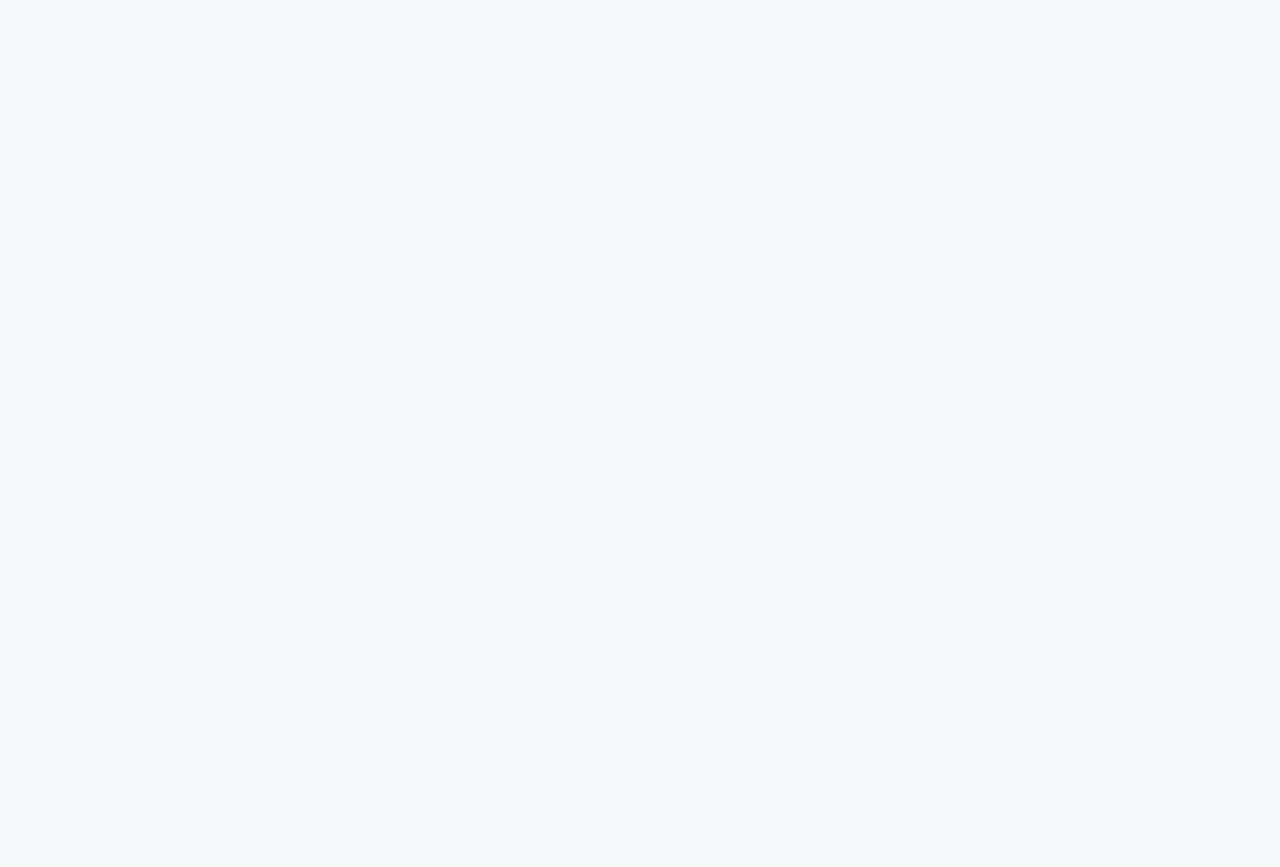
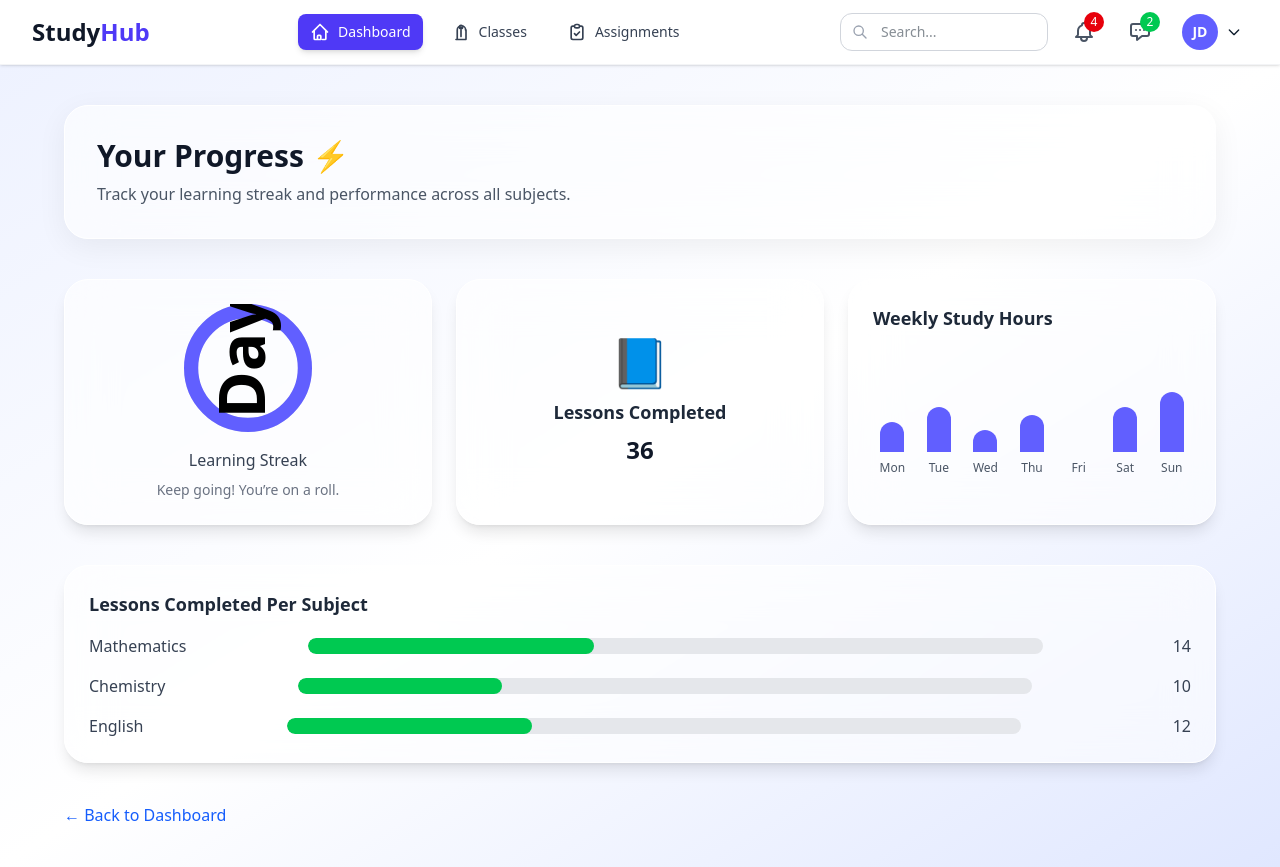
Before and after one commit to juliusmwas/StudyHub, a React (Vite) app: page /student/progress in a window 1280 px wide. Before the commit this address had no page. Before the commit the page ends 800 px from the top, so only its background shows below. Built offline with nearby package versions, Linux system fonts and the light colour scheme.

Commit message:
Added a learning streak section to track how many consecutive days the student studied etc

```diff
--- a/src/App.jsx
+++ b/src/App.jsx
@@ -12,6 +12,8 @@ import StudentSchedule from './Pages/dashboard/student/Lessons/StudentSchedule';
 import StudentMessages from "./Pages/dashboard/student/Messages/StudentMessages";
 import CompletedLessons from "./Pages/dashboard/student/Lessons/CompletedLessons";
 import ReviewLesson from "./Pages/dashboard/student/Lessons/ReviewLesson";
+import StudentProgress from "./Pages/dashboard/student/Progress/StudentProgress";
+
 
 
 function App() {
@@ -41,6 +43,8 @@ function App() {
         <Route path="/student/messages" element={<StudentMessages />}/>
         <Route path="/student/lessons/completed" element={<CompletedLessons />}/>
         <Route path="/student/lessons/:id/review" element={<ReviewLesson />} />
+        <Route path="/student/progress" element={<StudentProgress />} />
+
 
 
       </Routes>
--- a/src/Pages/dashboard/student/Lessons/CompletedLessons.jsx
+++ b/src/Pages/dashboard/student/Lessons/CompletedLessons.jsx
@@ -70,12 +70,7 @@ export default function CompletedLessons() {
                   >
                     Review Lesson
                   </Link>
-                  <Link
-                    to={`/student/lessons/${lesson.id}/notes`}
-                    className="flex-1 px-4 py-2 bg-gray-200 text-gray-900 rounded-xl hover:bg-gray-300 transition font-semibold text-center"
-                  >
-                    View Notes
-                  </Link>
+
                 </div>
               </div>
             ))}
--- /dev/null
+++ b/src/Pages/dashboard/student/Lessons/LessonNotes.jsx
@@ -0,0 +1,72 @@
+import { useParams, Link } from "react-router-dom";
+import StudentNavbar from "../../../../Components/StudentNavbar";
+
+// Mock notes data
+const lessonsNotes = [
+  {
+    id: 1,
+    title: "Linear Equations Notes",
+    file: "LinearEquations.pdf",
+    summary: "Summary of linear equations: y = mx + b, solving for x, practice problems.",
+  },
+  {
+    id: 2,
+    title: "Organic Chemistry Notes",
+    file: "OrganicChemBasics.pdf",
+    summary: "Summary of basic organic chemistry: hydrocarbons, functional groups, reactions.",
+  },
+];
+
+export default function LessonNotes() {
+  const { id } = useParams();
+  const lesson = lessonsNotes.find((l) => l.id === parseInt(id)) || lessonsNotes[0];
+
+  return (
+    <>
+      <StudentNavbar />
+      <div className="min-h-screen bg-gradient-to-br from-gray-50 via-white to-emerald-50 px-6 py-10">
+        <div className="max-w-3xl mx-auto">
+
+          {/* Header */}
+          <div className="bg-white/60 backdrop-blur-xl p-8 rounded-3xl border border-white shadow-lg mb-10">
+            <h1 className="text-3xl font-semibold text-gray-900">{lesson.title} 📄</h1>
+          </div>
+
+          {/* Notes Content */}
+          <div className="bg-white/60 backdrop-blur-xl p-6 rounded-3xl border border-white shadow-lg mb-8">
+            <p className="text-gray-800 text-lg">{lesson.summary}</p>
+
+            <div className="mt-6 flex gap-4">
+              {/* Mock download button */}
+              <a
+                href={`/${lesson.file}`}
+                target="_blank"
+                rel="noopener noreferrer"
+                className="px-6 py-2 bg-blue-600 text-white rounded-xl hover:bg-blue-700 transition font-semibold"
+              >
+                Download Notes
+              </a>
+              <Link
+                to={`/student/lessons/${id}/review`}
+                className="px-6 py-2 bg-gray-200 text-gray-900 rounded-xl hover:bg-gray-300 transition font-semibold"
+              >
+                Back to Review
+              </Link>
+            </div>
+          </div>
+
+          {/* Back to Dashboard */}
+          <div>
+            <Link
+              to="/student/dashboard"
+              className="text-blue-600 hover:underline"
+            >
+              ← Back to Dashboard
+            </Link>
+          </div>
+
+        </div>
+      </div>
+    </>
+  );
+}
--- a/src/Pages/dashboard/student/Lessons/ReviewLesson.jsx
+++ b/src/Pages/dashboard/student/Lessons/ReviewLesson.jsx
@@ -57,12 +57,7 @@ export default function ReviewLesson() {
             >
               Back to Dashboard
             </Link>
-            <Link
-              to={`/student/lessons/${lesson.id}/notes`}
-              className="px-6 py-2 bg-blue-600 text-white rounded-xl hover:bg-blue-700 transition font-semibold"
-            >
-              View Notes
-            </Link>
+
           </div>
 
         </div>
--- /dev/null
+++ b/src/Pages/dashboard/student/Progress/StudentProgress.jsx
@@ -0,0 +1,137 @@
+import StudentNavbar from "../../../../Components/StudentNavbar";
+import { Link } from "react-router-dom";
+
+export default function StudentProgress() {
+  // Mock progress data
+  const progressData = {
+    streak: 5, // days
+    weeklyStudyHours: [2, 3, 1.5, 2.5, 0, 3, 4], // Mon-Sun
+    lessonsCompleted: [
+      { subject: "Mathematics", completed: 14 },
+      { subject: "Chemistry", completed: 10 },
+      { subject: "English", completed: 12 },
+    ],
+  };
+
+  const totalLessons = progressData.lessonsCompleted.reduce((a, b) => a + b.completed, 0);
+
+  return (
+    <>
+      <StudentNavbar />
+
+      <div className="min-h-screen bg-gradient-to-br from-indigo-50 via-white to-indigo-100 px-6 py-10">
+        <div className="max-w-6xl mx-auto">
+
+          {/* Header */}
+          <div className="bg-white/60 backdrop-blur-xl p-8 rounded-3xl border border-white shadow-[0_8px_30px_rgba(0,0,0,0.06)] mb-10">
+            <h1 className="text-3xl font-semibold text-gray-900">Your Progress ⚡</h1>
+            <p className="text-gray-600 mt-2">
+              Track your learning streak and performance across all subjects.
+            </p>
+          </div>
+
+          {/* Main Stats */}
+          <div className="grid grid-cols-1 md:grid-cols-3 gap-6 mb-10">
+
+            {/* Learning Streak */}
+            <div className="bg-white/60 backdrop-blur-xl p-6 rounded-3xl border border-white shadow-lg flex flex-col items-center">
+              <div className="relative w-32 h-32">
+                {/* Progress Ring */}
+                <svg className="transform -rotate-90" viewBox="0 0 36 36">
+                  <circle
+                    className="text-gray-200"
+                    strokeWidth="4"
+                    stroke="currentColor"
+                    fill="transparent"
+                    r="16"
+                    cx="18"
+                    cy="18"
+                  />
+                  <circle
+                    className="text-indigo-500"
+                    strokeWidth="4"
+                    strokeDasharray={`${progressData.streak * 20}, 100`}
+                    strokeLinecap="round"
+                    stroke="currentColor"
+                    fill="transparent"
+                    r="16"
+                    cx="18"
+                    cy="18"
+                  />
+                  <text
+                    x="50%"
+                    y="50%"
+                    dominantBaseline="middle"
+                    textAnchor="middle"
+                    className="text-gray-900 font-semibold text-lg"
+                  >
+                    {progressData.streak} Days
+                  </text>
+                </svg>
+              </div>
+              <p className="mt-4 text-gray-700 font-medium text-center">Learning Streak</p>
+              <p className="mt-2 text-gray-500 text-center text-sm">
+                Keep going! You’re on a roll.
+              </p>
+            </div>
+
+            {/* Total Lessons Completed */}
+            <div className="bg-white/60 backdrop-blur-xl p-6 rounded-3xl border border-white shadow-lg flex flex-col items-center justify-center">
+              <div className="text-5xl">📘</div>
+              <h3 className="font-semibold text-gray-800 mt-3 text-lg">Lessons Completed</h3>
+              <p className="text-2xl font-bold text-gray-900 mt-2">{totalLessons}</p>
+            </div>
+
+            {/* Weekly Study Hours */}
+            <div className="bg-white/60 backdrop-blur-xl p-6 rounded-3xl border border-white shadow-lg">
+              <h3 className="font-semibold text-gray-800 mb-4 text-lg">Weekly Study Hours</h3>
+              <div className="flex justify-between items-end h-32 gap-2">
+                {progressData.weeklyStudyHours.map((hours, idx) => (
+                  <div key={idx} className="flex-1 flex flex-col items-center">
+                    <div
+                      className="w-6 rounded-t-xl bg-indigo-500 transition-all"
+                      style={{ height: `${hours * 15}px` }}
+                    ></div>
+                    <span className="text-gray-600 text-xs mt-2">
+                      {["Mon","Tue","Wed","Thu","Fri","Sat","Sun"][idx]}
+                    </span>
+                  </div>
+                ))}
+              </div>
+            </div>
+          </div>
+
+          {/* Lessons Completed Per Subject */}
+          <div className="bg-white/60 backdrop-blur-xl p-6 rounded-3xl border border-white shadow-lg mb-10">
+            <h3 className="font-semibold text-gray-800 mb-4 text-lg">Lessons Completed Per Subject</h3>
+            <div className="space-y-4">
+              {progressData.lessonsCompleted.map((subj, idx) => (
+                <div key={idx} className="flex justify-between items-center">
+                  <span className="text-gray-700 font-medium">{subj.subject}</span>
+                  <div className="w-2/3 bg-gray-200 rounded-xl h-4 overflow-hidden">
+                    <div
+                      className="h-4 bg-green-500 rounded-xl"
+                      style={{ width: `${(subj.completed / totalLessons) * 100}%` }}
+                    ></div>
+                  </div>
+                  <span className="text-gray-700 ml-2 font-medium">{subj.completed}</span>
+                </div>
+              ))}
+            </div>
+          </div>
+
+          {/* Back to Dashboard */}
+          <div className="mt-4">
+            <Link
+              to="/student/dashboard"
+              className="text-blue-600 hover:underline"
+            >
+              ← Back to Dashboard
+            </Link>
+          </div>
+
+        </div>
+      </div>
+    </>
+  );
+}
```
